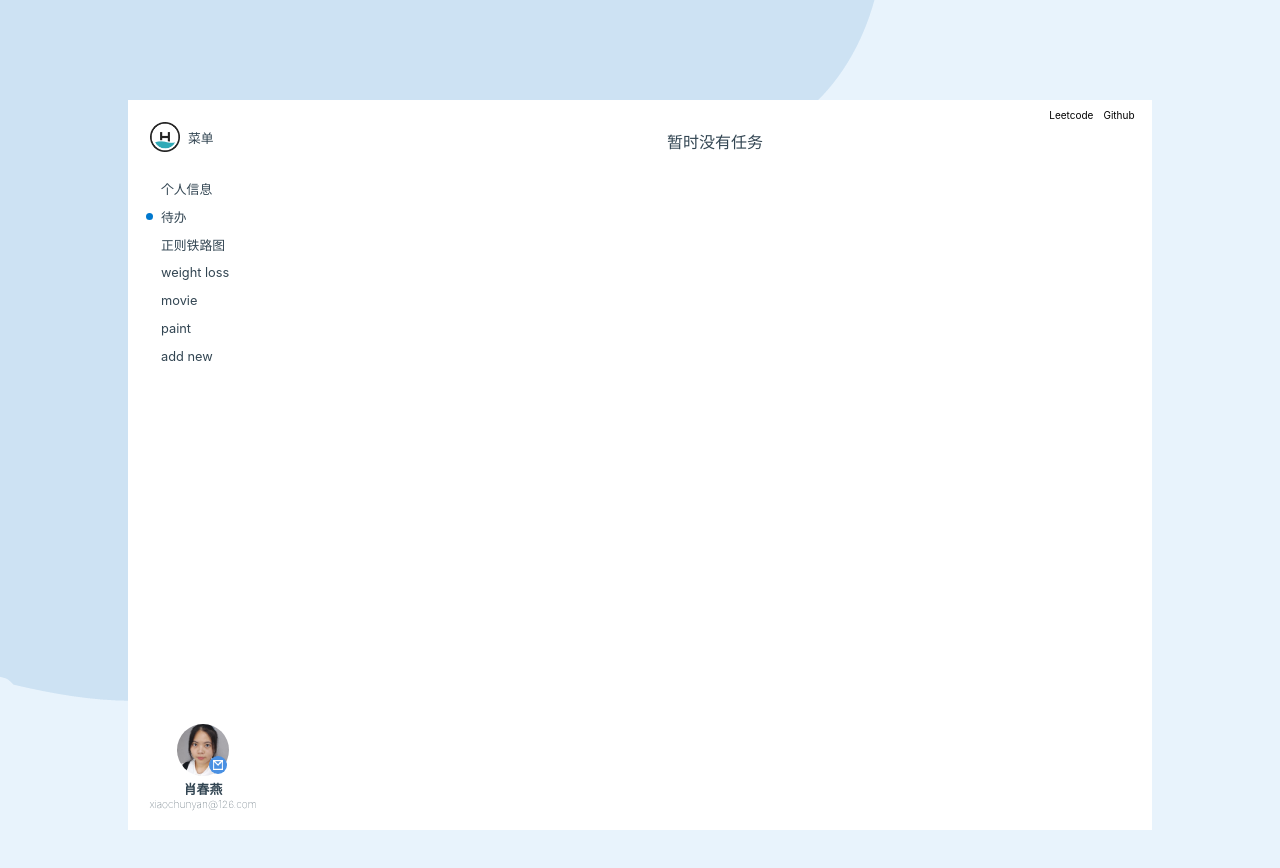
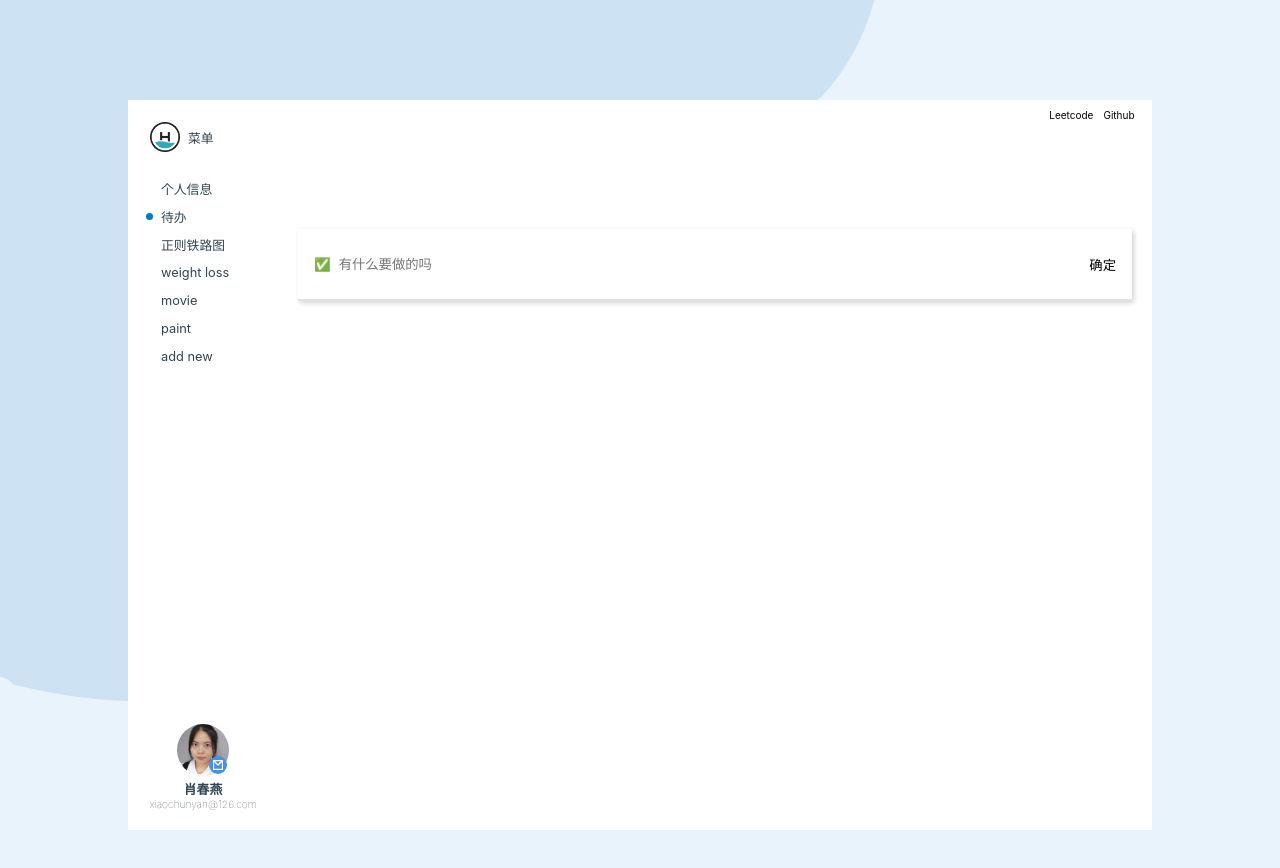
Before and after one commit to mymoonddd/profile_react, a React (Create React App) app: page /todo in a window 1280 px wide. Shown: the top 868 px of the page. Built offline with nearby package versions, Linux system fonts and the light colour scheme.

Commit message:
todo+redux

```diff
--- a/package.json
+++ b/package.json
@@ -18,6 +18,7 @@
     "react-scripts": "5.0.1",
     "sort-by": "^1.2.0",
     "use-immer": "^0.9.0",
+    "uuid": "^9.0.1",
     "web-vitals": "^2.1.4"
   },
   "scripts": {
--- a/src/defaultStyle.css
+++ b/src/defaultStyle.css
@@ -3,3 +3,17 @@ a {
     outline: none;
     color: #000;
 }
+
+button {
+    border: none;
+    background-color: white;
+}
+
+input {
+    outline: none;
+    border: none;
+}
+
+.cursor-p {
+    cursor: pointer;
+}
--- a/src/hooks/tasksReducer.js
+++ b/src/hooks/tasksReducer.js
@@ -2,20 +2,46 @@ import { saveToLS } from "../utils/localstorageHandler";
 
 const SAVEKEY = 'todos';
 
-export default function tasksReducer(list, action) {
+export default function tasksReducer(draft, action) {
+    let tasks = draft.tasks
+    let idx = tasks.findIndex(t => t.id === action.id)
+
     switch (action.type) {
         case 'delete':
-            list.splice(action.index, 1)
+            draft.tasks.splice(idx, 1)
             break
         case 'toggle':
-            list[action.index].checked = !list[action.index].checked
+            draft.tasks[idx].checked = !tasks[idx].checked
             break
         case 'add':
-            list.push(action.task)
+            draft.tasks.push(action.task)
+            break
+        case 'change':
+            draft.tasks[idx].content = action.task.content
             break
         case 'clear':
-            list = []
+            draft.tasks = []
             break
+        case 'toggleAll':
+            const todosCount = tasks.filter(t => !t.checked).length
+            draft.tasks.forEach(t => {
+                t.checked = Boolean(todosCount)
+            })
+            break
+        case 'clearDones':
+            draft.tasks = tasks.filter(t => !t.checked)
+            break
+        case 'showChange':
+            draft.showNum = action.show
+            switch (action.show) {
+                case 0:
+                    draft.tasks.forEach(x => x.on = true)
+                case 1:
+                    draft.tasks.forEach(x => x.on = !x.checked)
+                case 2:
+                    draft.tasks.forEach(x => x.on = x.checked)
+            }
+
     }
-    saveToLS(SAVEKEY, list)
+    saveToLS(SAVEKEY, draft)
 }
--- /dev/null
+++ b/src/pages/content/todo/components/CountBar.js
@@ -0,0 +1,19 @@
+export default function CountBar({tasks, actionSet, showNum}) {
+    const toBeDone = tasks.filter(x=> !x.checked).length
+    const ShowBtns = ['全部','未完成','已完成'].map((x,idx) =>
+        <button onClick={() => showChange(idx)} className={`${showNum === idx ? 'selected' : ''} cursor-p`}>{x}</button>
+    )
+
+    return <div className="countbar">
+        <span>{toBeDone}个待完成</span>
+        <span>{ShowBtns}</span>
+        <button onClick={clearAll}>清除已完成</button>
+    </div>
+
+    function showChange(num = 0) {
+        actionSet.showChange(num)
+    }
+    function clearAll() {
+        actionSet.clearDones()
+    }
+}
--- /dev/null
+++ b/src/pages/content/todo/components/TaskInput.js
@@ -0,0 +1,35 @@
+import { v4 as uuid } from 'uuid';
+
+export default function TaskInput({actionSet}) {
+    return (
+        <div  className="taskinput">
+            <button onClick={toggleAll}>✅</button>
+            <input id='taskInput' type='text' placeholder='有什么要做的吗' onKeyDown={submit}/>
+            <button onClick={submit}>确定</button>
+        </div>
+    )
+
+    function toggleAll() {
+        actionSet.toggleAll()
+    }
+
+    function submit(e) {
+        const el = document.getElementById('taskInput')
+        let text = el.value
+
+        if (e.keyCode !== 13 && e.target.tagName !== 'BUTTON' || !text.length) {
+            return
+        }
+        e.preventDefault()
+
+        const id = uuid()
+
+        const task = {
+            id,
+            content: text,
+            checked: false
+        }
+        actionSet.addTask(task)
+        el.value = ''
+    }
+}
--- /dev/null
+++ b/src/pages/content/todo/components/TaskList.js
@@ -0,0 +1,57 @@
+import { useMemo, useState } from 'react';
+
+export default function TaskList({tasks, actionSet}) {
+    const tasksRow = tasks.map(t => {
+        const id = t.id
+        return (
+            <div>
+                <Checkbox task={t}/>
+                <ContentBox task={t}/>
+                <button className="cursor-p" onClick={e => deleteTask(e, id)}>x</button>
+            </div>
+        )
+    })
+    return <div className="tasklist"> {tasksRow} </div>
+
+    function deleteTask(e, id) {
+        e.preventDefault()
+        actionSet.deleteTask(id)
+    }
+
+    function toggleTask(e,id) {
+        e.preventDefault()
+        actionSet.toggleTask(id)
+    }
+
+    function changeContent(e, task) {
+        e.preventDefault()
+        actionSet.changeTask(task)
+    }
+
+    function Checkbox({task}) {
+
+        return <div className="cursor-p" onClick={(e) => toggle(e,task.id)}> {task.checked ? "✅" : ""}</div>
+        function toggle(e,id) {
+            toggleTask(e, id)
+        }
+    }
+
+    function ContentBox({task}) {
+        let [value, setValue] = useState(task.content)
+        return  <input value={value} className={task.checked ? 'dashed' : ''} onChange={change} onBlur={test} onKeyDown={pressEnter}/>
+        function test(e) {
+            let newtask = {...task, content: e.target.value}
+            changeContent(e, newtask)
+        }
+
+        function pressEnter(e) {
+            if (e.keyCode === 13) {
+                test(e)
+            }
+        }
+        function change(e) {
+            const newVal = e.target.value
+            setValue(newVal)
+        }
+    }
+}
--- a/src/pages/content/todo/index.css
+++ b/src/pages/content/todo/index.css
@@ -0,0 +1,80 @@
+
+.con-todo {
+    /* max-width: width; */
+    min-width: 200px;
+    margin: 20px;
+    margin-top: 100px;
+    box-shadow: 2px 2px 5px lightgray;
+}
+
+.con-todo .taskinput {
+    display: flex;
+    height: 70px;
+    border-bottom: 2px solid #aaaaaa55;
+    padding: 0 10px;
+}
+
+.con-todo .taskinput >:nth-child(1) {
+    height: 100%;
+}
+
+.con-todo .taskinput >:nth-child(2) {
+   flex-grow: 1;
+}
+
+.con-todo .tasklist {
+    max-height: calc(70px*5);
+    overflow: auto;
+}
+
+.con-todo .tasklist >div {
+    height: 70px;
+    border-bottom: 2px solid #aaaaaa33;
+    display: flex;
+    padding: 0 10px;
+}
+
+.con-todo .tasklist .dashed {
+    text-decoration: dashed;
+}
+
+.con-todo .tasklist >div >:first-child {
+    width: 20px;
+    height: 20px;
+    border: 1px solid;
+    margin: auto;
+}
+
+.con-todo .tasklist >div >:nth-child(2) {
+    flex-grow: 1;
+}
+
+.con-todo .tasklist >div >:nth-child(3) {
+    width: 20px;
+    height: 20px;
+    border: 1px solid;
+    margin: auto;
+}
+
+.con-todo .countbar {
+    height: 70px;
+    border-top: 1px solid #aaaaaa55;
+    display: flex;
+    align-content: space-between;
+    justify-content: space-between;
+    padding: 0 10px;
+}
+
+.con-todo .countbar >* {
+   display: flex;
+   align-items: center;
+}
+
+.con-todo .countbar >:nth-child(2) >* {
+    color: rgb(124, 122, 122);
+    border: 1px solid rgba(246, 243, 207, 0);
+}
+
+.con-todo .countbar .selected {
+    border: 1px solid rgb(246, 243, 207);
+}
--- a/src/pages/content/todo/index.js
+++ b/src/pages/content/todo/index.js
@@ -2,92 +2,74 @@ import './index.css';
 import { readFromLS } from '../../../utils/localstorageHandler';
 import { useImmerReducer } from "use-immer";
 import tasksReducer from '../../../hooks/tasksReducer';
+import { useMemo } from 'react';
+import TaskInput from './components/TaskInput';
+import TaskList from './components/TaskList';
+import CountBar from './components/CountBar';
+
+const SAVEKEY = 'todos'
 
 export default function ToDo() {
-    const SAVEKEY = 'todos'
-    const initialValues = readFromLS(SAVEKEY) ?? []
-    const [tasks, dispatch] = useImmerReducer(tasksReducer, initialValues)
-
-
-    if (tasks.length === 0) {
-        return <div className="con-todo" onClick={() => addTask({
-            index:tasks.length,
-            content:"学习react",
-            checked: false })}>
-            暂时没有任务
-        </div>
-    }
-
-
-    return (
-        <div>
-            <TaskInput onSubmit={addTask} tasks={tasks}/>
-            <TaskList tasks={tasks} onDelete={deleteTask} onToggle={toggleTask}/>
-        </div>
+    const initialValues = useMemo(()=> (readFromLS(SAVEKEY) ?? {tasks: [], showNum: 0}), [])
+    const [{tasks, showNum}, dispatch] = useImmerReducer(tasksReducer, initialValues)
+    const showTasks = tasks.filter(t =>
+        showNum === 0 ? true : showNum === 1 ? !t.checked : t.checked
     )
-
-
-    function addTask(task) {
+    const actionSet = {
+        addTask(task) {
             dispatch({
                 type:'add',
                 task: task
             })
-    }
-
-    function deleteTask(index) {
+        },
+        deleteTask(id) {
             dispatch({
                 type: 'delete',
-            index: index
+                id: id
             })
-    }
-
-    function toggleTask(index) {
+        },
+       toggleTask(id) {
             dispatch({
-            type: 'toogle',
-            index: index
+                type: 'toggle',
+                id: id
+            })
+        },
+        changeTask(task) {
+            dispatch({
+                type: 'change',
+                task: task,
+                id: task.id
+            })
+        },
+        toggleAll() {
+            dispatch({
+                type: 'toggleAll'
+            })
+        },
+        clearDones(){
+            dispatch({
+                type: 'clearDones'
+            })
+        },
+        showChange(num) {
+            dispatch({
+                type: 'showChange',
+                show: num
             })
         }
     }
 
-function TaskInput({onSubmit, tasks}) {
+    if (!tasks.length) {
+        return <div className='con-todo'>
+             <TaskInput actionSet={actionSet}/>
+        </div>
+    }
+
     return (
-        <div>
-            <input type='text'/>
-            <button onClick={submit}>确定</button>
+        <div className='con-todo'>
+            <TaskInput actionSet={actionSet}/>
+            <TaskList tasks={showTasks} actionSet={actionSet}/>
+            <CountBar tasks={tasks} showNum={showNum} actionSet={actionSet}/>
         </div>
     )
-
-    function submit(e) {
-        e.preventDefault()
-        const task = {
-            index: tasks.length,
-            content: '学习react'+tasks.length,
-            checked: false
 }
-        onSubmit(task)
-    }
-}
-
-function TaskList({tasks, onDelete, onToggle}) {
-    const tasksRow = tasks.map(t => {
-        const idx = t.index
-        return (
-            <div>
-                <input type="checkbox" checked={t.checked} onClick={e => toggleTask(e, idx)}/>
-                <span key={idx}>{t.content}</span>
-                <button onClick={e => deleteTask(e, idx)}>x</button>
-            </div>
-        )
-    })
-    return <div> {tasksRow} </div>
-
-    function deleteTask(e, index) {
-        e.preventDefault()
-        onDelete(index)
-    }
-
-    function toggleTask(e,index) {
-        e.preventDefault()
-        onToggle(index)
-    }
-}
--- a/src/utils/localstorageHandler.js
+++ b/src/utils/localstorageHandler.js
@@ -1,6 +1,7 @@
 
 export function readFromLS(key) {
     let value = localStorage.getItem(key)
+    console.log(value)
     return value && JSON.parse(value)
 }
 
```
Also changed, not shown: 1 other file (tests, documents, lock files or other folders). Lines whose indentation alone changed are shown as unchanged.
